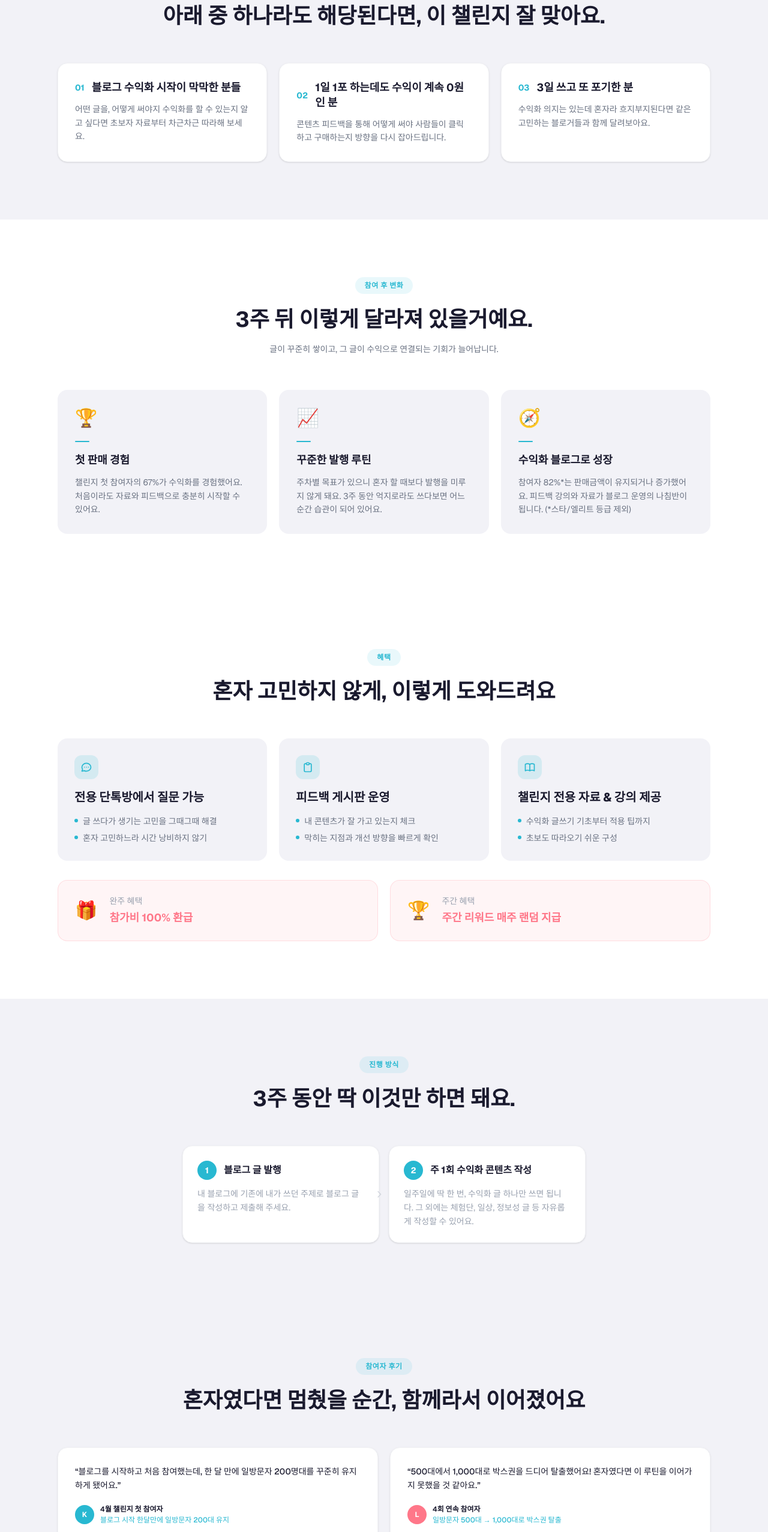
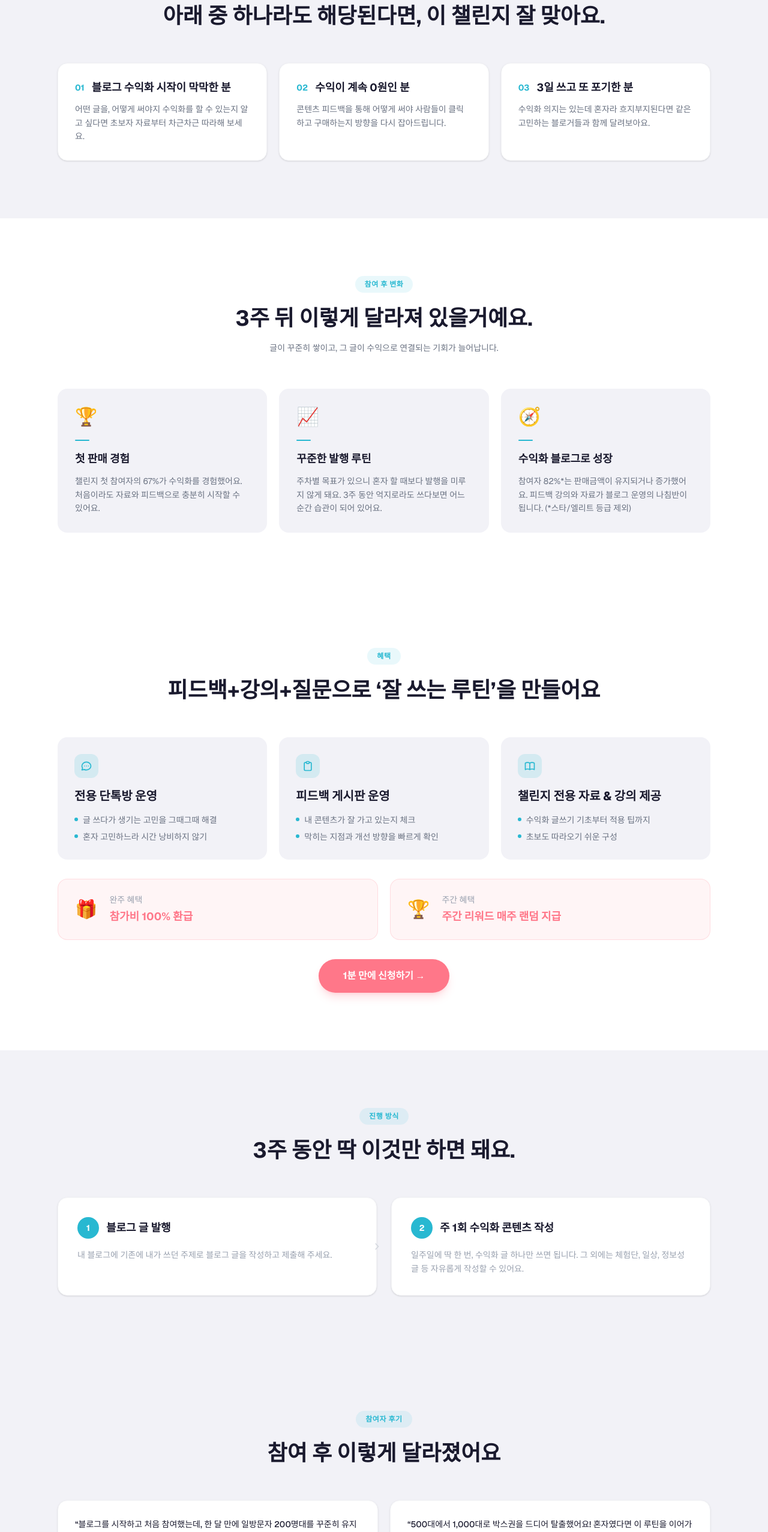
Before and after one commit to marine-pixel/habit-challenge-admin, a Next.js app: page / in a window 1280 px wide. Shown: the part 940-3494 px from the top of the page at 60% size. Built offline with nearby package versions, Linux system fonts and the light colour scheme.

Commit message:
Fix FAQ and benefits CTA copy

```diff
--- a/src/app/components/ApplicationForm.tsx
+++ b/src/app/components/ApplicationForm.tsx
@@ -3,7 +3,7 @@
 import { useState } from 'react';
 
 const classOptions = [
-  { label: '베이직반 : 매주 3건 작성(수익화 콘텐츠 1건 포함)', value: '베이직반' },
+  { label: '베이직반 : 매주 3건 작성 (수익화 콘텐츠 1건 포함)', value: '베이직반' },
   { label: '부스터반 : 매주 5건 작성 (수익화 콘텐츠 1건 포함)', value: '부스터반' },
 ];
 
--- a/src/app/components/FAQSection.tsx
+++ b/src/app/components/FAQSection.tsx
@@ -2,30 +2,63 @@
 
 import { useState } from 'react';
 
-const faqs = [
+interface FAQ {
+  q: string;
+  a: React.ReactNode;
+}
+
+const faqs: FAQ[] = [
   {
-    q: '세시간전 회원만 참여할 수 있나요?',
-    a: '네, 세시간전 크리에이터를 대상으로 진행됩니다.',
+    q: '베이직반과 부스터반의 차이는 무엇인가요?',
+    a: '차이는 \'매주 작성해야 하는 콘텐츠 수량(주 3회 vs 주 5회)\'입니다. 내가 매주 꾸준히 지킬 수 있는 목표를 선택하는 것이 중요합니다. 현재 내 상황에 맞는 반을 선택해 주세요. 이외에 강의, 혜택 모두 동일하게 제공됩니다.',
   },
   {
-    q: '블로그 초보도 참여할 수 있나요?',
-    a: '가능합니다. 수익화 글쓰기 기초 자료와 피드백을 함께 제공합니다. 처음이라도 자료와 단톡방을 통해 충분히 따라오실 수 있어요.',
+    q: '어떤 반을 선택해야 할지 도저히 모르겠어요.',
+    a: (
+      <>
+        <p>혼자 고민하지 마세요! 아래 링크로 연락 주시면 현재 운영 중인 블로그 상태와 최근 콘텐츠를 살펴보고 가장 적합한 목표 코스를 추천해 드립니다. 만약 습관챌린지가 처음이라면 베이직반을 추천드려요.</p>
+        <p className="mt-2">
+          <a
+            href="https://open.kakao.com/o/sBWsgujh"
+            target="_blank"
+            rel="noopener noreferrer"
+            className="text-[#28B8D1] underline underline-offset-2 font-medium hover:text-[#1fa8bf] transition-colors"
+          >
+            문의하기
+          </a>
+        </p>
+      </>
+    ),
   },
   {
-    q: '콘텐츠는 어디에 제출하나요?',
-    a: '세시간전 전용 제출 시스템을 통해 제출합니다. 참가 확정 후 별도로 안내 드립니다.',
+    q: '작성하는 콘텐츠 주제에 제한이 있나요?',
+    a: '일상, 맛집, 리뷰, 정보성 글 등 어떤 주제든 자유롭게 작성하시면 됩니다! 단, 주 1회 수익화 콘텐츠는 \'세시간전 제휴 링크\'가 포함되어야 하며 반드시 해당 링크의 상품/서비스와 관련 있는 주제로 작성해 주셔야 인정됩니다.',
   },
   {
-    q: '제휴링크는 꼭 넣어야 하나요?',
-    a: '주 1회는 제휴링크가 포함된 수익화 콘텐츠 제출이 필요합니다. 그 외 나머지 발행은 체험단, 일상, 정보성 글 등 자유롭게 작성하실 수 있습니다.',
+    q: '수익화 콘텐츠는 꼭 써야하나요?',
+    a: '세시간전 제휴링크가 본문에 포함된 글을 의미합니다. 이번 챌린지의 핵심 목표 중 하나가 \'수익화 경험\'이기 때문에 선택하신 반과 상관없이 매주 최소 1개 이상은 필수로 발행해 주셔야 합니다. 더 많은 수익 기회를 원하신다면 수익화 콘텐츠 발행 비중을 늘리시는 것을 권장합니다.',
   },
   {
-    q: '리워드는 어떻게 지급되나요?',
-    a: '완주 조건 충족 후 안내된 방식에 따라 지급됩니다. 완주 시 참가비 100% 환급 및 주간 리워드가 제공됩니다.',
+    q: '수익화 콘텐츠를 써본 적이 없어요. 따로 알려주시나요?',
+    a: (
+      <>
+        <p>네, 처음이어도 괜찮아요! 수익화 콘텐츠 작성법과 예시가 정리된 자료를 따라가며 하나씩 적용하면 처음이셔도 어렵지 않게 시작할 수 있습니다. 진행 중 막히는 부분은 전용 질문방에서 언제든지 질문해 주세요.</p>
+        <p className="mt-2">추가로 세시간전 제휴링크를 활용한 콘텐츠 작성이 처음이라면 베이직반을 추천드립니다. 베이직반은 수익화 콘텐츠가 처음이어도 부담 없이 시작할 수 있도록 구성했어요. 매주 콘텐츠 3회를 목표로 하며 많이 쓰기보다 &lsquo;수익화 글의 기본 구조&rsquo;를 익히는 데 집중할 수 있어요.</p>
+      </>
+    ),
   },
   {
-    q: '챌린지 성공 기준이 궁금해요.',
-    a: '주차별 목표 또는 전체 목표 중 운영 기준에 맞는 성공 조건을 충족하면 성공으로 인정됩니다. 베이직반은 매주 3건, 부스터반은 매주 5건 작성을 기준으로 하며, 두 반 모두 주 1회 수익화 콘텐츠 1건이 포함되어야 합니다. 자세한 기준은 챌린지 시작 안내에서 다시 안내드립니다.',
+    q: '콘텐츠 인증은 어떻게 하나요?',
+    a: '습관챌린지 전용 단톡방에 공유해 드리는 \'제출 시스템\'에 본인이 작성한 포스팅 URL을 제출해 주시면 됩니다. 선택하신 목표에 맞춰 주 3회 또는 5회 이상 제출하시면 성공입니다.',
+  },
+  {
+    q: '습관챌린지 성공 기준이 궁금해요.',
+    a: (
+      <>
+        <p>주차별 목표 또는 전체 목표 중 운영 기준에 맞는 성공 조건을 충족하면 성공으로 인정됩니다.</p>
+        <p className="mt-2">베이직반은 매주 3건, 부스터반은 매주 5건 작성을 기준으로 하며, 두 반 모두 주 1회 수익화 콘텐츠 1건이 포함되어야 합니다. 자세한 기준은 챌린지 시작 안내에서 다시 안내드립니다.</p>
+      </>
+    ),
   },
 ];
 
--- a/src/app/page.tsx
+++ b/src/app/page.tsx
@@ -150,12 +150,12 @@ function TargetSection() {
   const targets = [
     {
       num: '01',
-      title: '블로그 수익화 시작이 막막한 분들',
+      title: '블로그 수익화 시작이 막막한 분',
       desc: '어떤 글을, 어떻게 써야지 수익화를 할 수 있는지 알고 싶다면 초보자 자료부터 차근차근 따라해 보세요.',
     },
     {
       num: '02',
-      title: '1일 1포 하는데도 수익이 계속 0원인 분',
+      title: '수익이 계속 0원인 분',
       desc: '콘텐츠 피드백을 통해 어떻게 써야 사람들이 클릭하고 구매하는지 방향을 다시 잡아드립니다.',
     },
     {
@@ -250,7 +250,7 @@ function BenefitsSection() {
           <path strokeLinecap="round" strokeLinejoin="round" strokeWidth={2} d="M8 12h.01M12 12h.01M16 12h.01M21 12c0 4.418-4.03 8-9 8a9.863 9.863 0 01-4.255-.949L3 20l1.395-3.72C3.512 15.042 3 13.574 3 12c0-4.418 4.03-8 9-8s9 3.582 9 8z" />
         </svg>
       ),
-      title: '전용 단톡방에서 질문 가능',
+      title: '전용 단톡방 운영',
       points: ['글 쓰다가 생기는 고민을 그때그때 해결', '혼자 고민하느라 시간 낭비하지 않기'],
     },
     {
@@ -278,7 +278,7 @@ function BenefitsSection() {
       <div className="max-w-6xl mx-auto px-4 sm:px-6 lg:px-8">
         <div className="text-center mb-14">
           <SectionBadge>혜택</SectionBadge>
-          <SectionTitle>혼자 고민하지 않게,{'\n'}이렇게 도와드려요</SectionTitle>
+          <SectionTitle>피드백+강의+질문으로 &lsquo;잘 쓰는 루틴&rsquo;을 만들어요</SectionTitle>
         </div>
 
         <div className="grid grid-cols-1 md:grid-cols-3 gap-5 mb-8">
@@ -304,7 +304,7 @@ function BenefitsSection() {
         </div>
 
         {/* Reward cards */}
-        <div className="grid grid-cols-1 sm:grid-cols-2 gap-5">
+        <div className="grid grid-cols-1 sm:grid-cols-2 gap-5 mb-8">
           <div className="flex items-center gap-5 bg-[#FF7789]/8 border border-[#FF7789]/20 rounded-2xl px-7 py-6">
             <span className="text-3xl flex-shrink-0">🎁</span>
             <div>
@@ -319,6 +319,15 @@ function BenefitsSection() {
               <p className="text-lg font-bold text-[#FF7789]">주간 리워드 매주 랜덤 지급</p>
             </div>
           </div>
+        </div>
+
+        <div className="text-center">
+          <a
+            href="#apply"
+            className="inline-flex items-center justify-center bg-[#FF7789] text-white px-10 py-4 rounded-full font-bold text-base hover:bg-[#ff5f72] transition-all duration-200 shadow-lg shadow-[#FF7789]/25"
+          >
+            1분 만에 신청하기 →
+          </a>
         </div>
       </div>
     </section>
@@ -348,15 +357,15 @@ function HowToSection() {
           <SectionTitle>3주 동안 딱 이것만 하면 돼요.</SectionTitle>
         </div>
 
-        <div className="grid grid-cols-1 sm:grid-cols-2 gap-4 max-w-2xl mx-auto">
+        <div className="grid grid-cols-1 sm:grid-cols-2 gap-6">
           {steps.map((s, i) => (
             <div key={i} className="relative">
-              <div className="bg-white rounded-2xl border border-gray-100 shadow-sm p-6 hover:shadow-md transition-shadow duration-200 h-full">
-                <div className="flex items-center gap-3 mb-3">
-                  <div className="w-8 h-8 rounded-full bg-[#28B8D1] text-white flex items-center justify-center font-bold text-sm flex-shrink-0">
+              <div className="bg-white rounded-2xl border border-gray-100 shadow-sm p-8 hover:shadow-md transition-shadow duration-200 h-full">
+                <div className="flex items-center gap-3 mb-4">
+                  <div className="w-9 h-9 rounded-full bg-[#28B8D1] text-white flex items-center justify-center font-bold text-sm flex-shrink-0">
                     {s.num}
                   </div>
-                  <h3 className="font-bold text-[#1a1a2e] text-base leading-snug">{s.title}</h3>
+                  <h3 className="font-bold text-[#1a1a2e] text-lg leading-snug">{s.title}</h3>
                 </div>
                 <p className="text-gray-400 text-sm leading-relaxed">{s.desc}</p>
               </div>
@@ -411,7 +420,7 @@ function ReviewsSection() {
       <div className="max-w-6xl mx-auto px-4 sm:px-6 lg:px-8">
         <div className="text-center mb-14">
           <SectionBadge>참여자 후기</SectionBadge>
-          <SectionTitle>혼자였다면 멈췄을 순간,{'\n'}함께라서 이어졌어요</SectionTitle>
+          <SectionTitle>참여 후 이렇게 달라졌어요</SectionTitle>
         </div>
 
         <div className="grid grid-cols-1 sm:grid-cols-2 gap-5 mb-12">
```
